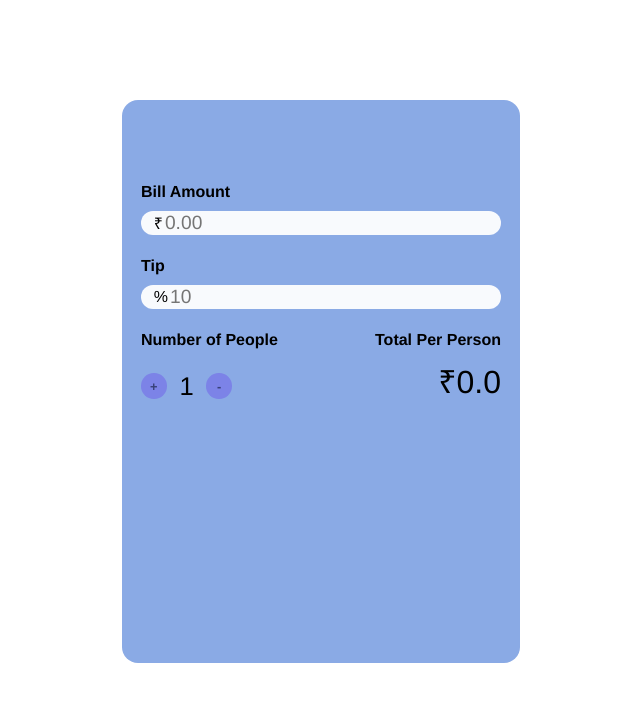
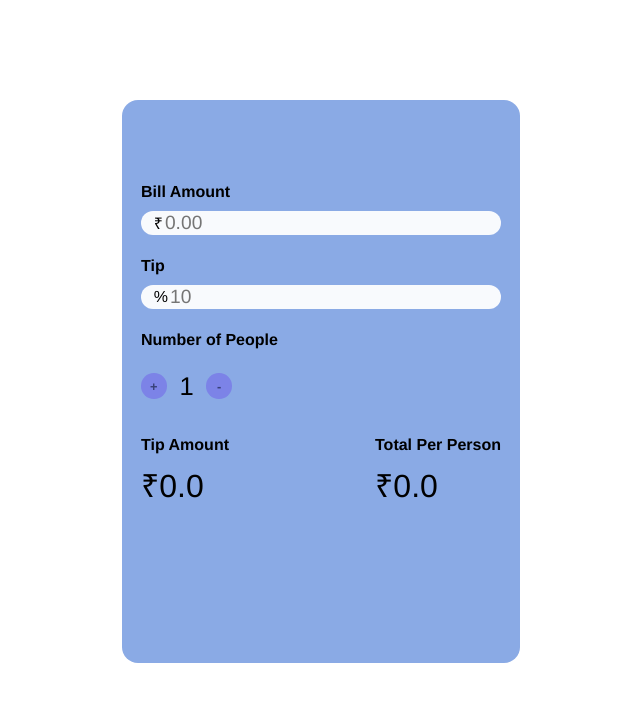
Before and after one commit to Hariharan1405/tip-calculator, a plain HTML site: page index.html in a window 1280 px wide. Shown: the whole page, without its empty margins (319-959 px from the left). Drawn offline with Linux system fonts and the light colour scheme.

Commit message:
added features

```diff
--- a/index.html
+++ b/index.html
@@ -50,7 +50,13 @@
                 </span>
             </div>
         </div>
-        <div class="totalContainer">
+    </div>
+    <div class="container" id="bottom">
+        <div>
+            <div class="title">Tip Amount</div>
+            <div class="total" id="tipAmount">₹0.0</div>
+        </div>
+        <div>
             <div class="title">Total Per Person</div>
             <div class="total" id="perPerson">₹0.0</div>
         </div>
--- a/script.js
+++ b/script.js
@@ -1,6 +1,7 @@
 const billInput = document.getElementById('billInput');
 const tipInput = document.getElementById('tipInput');
 const noOfPeopleDiv = document.getElementById('noOfPeople');
+const tipAmountDiv = document.getElementById('tipAmount');
 const perPersonDiv = document.getElementById('perPerson');
 
 let numberOfPeople = Number(noOfPeopleDiv.innerText);
@@ -12,10 +13,11 @@ const calculateBill = () => {
     let tipPercentage = Number(tipInput.value) / 100;
     // console.log(tipPercentage)
     let tipAmount = tipPercentage * bill;
+    tipAmountDiv.innerText = `₹${tipAmount.toFixed(2)}`;
     let totalBill = tipAmount + bill;
     let perPersonToal = totalBill / numberOfPeople;
     // console.log(perPersonToal)
-    perPersonDiv.innerText = `₹${perPersonToal.toFixed(2)}`
+    perPersonDiv.innerText = `₹${perPersonToal.toFixed(2)}`;
 }
 
 const increasePeople = () => {
--- a/style.css
+++ b/style.css
@@ -89,11 +89,7 @@ body {
     justify-content: space-between;
 }
 
-.totalContainer {
-    display: flex;
-    flex-direction: column;
-    align-items: end;
-}
+
 
 .total {
     font-size: 2rem;
```
